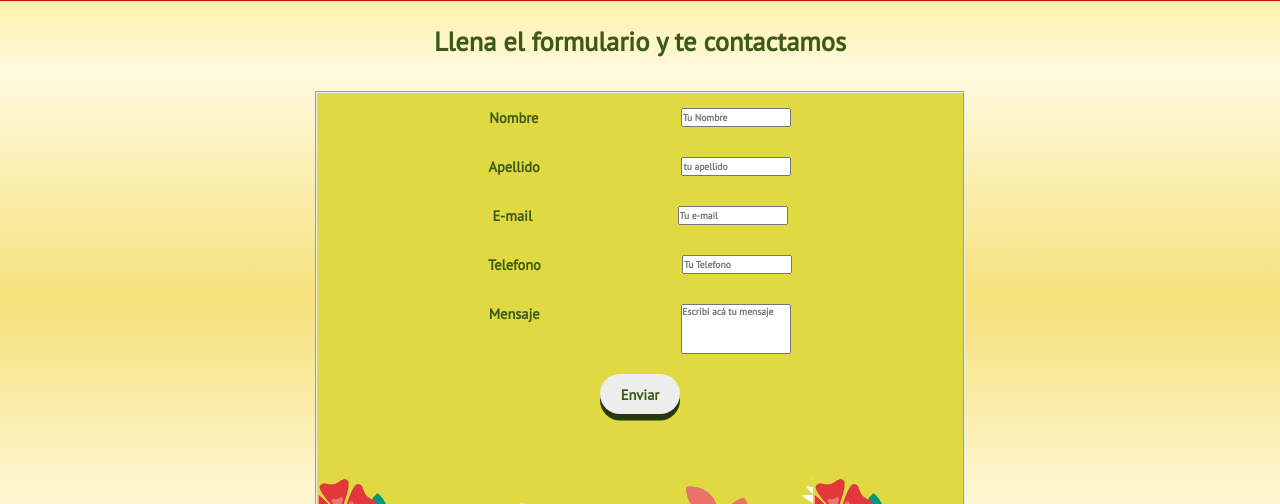
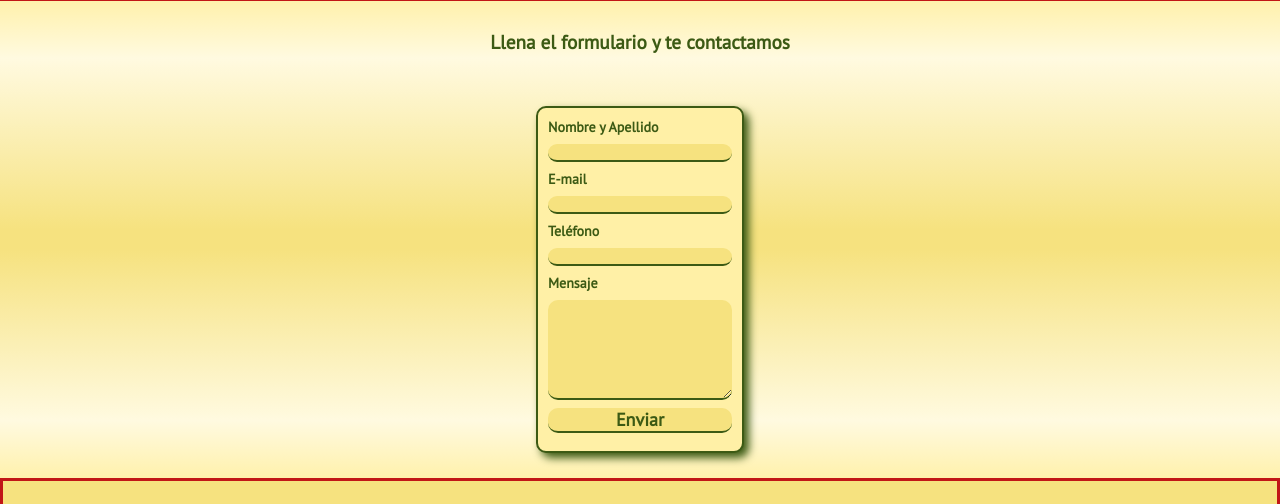
Before and after one commit to ElielMiranda07/proyecto__coder, a plain HTML site: page pages/contacto.html in a window 1280 px wide. Shown: the part 119-623 px from the top of the page. Drawn offline with nearby package versions, Linux system fonts and the light colour scheme.

Commit message:
Actualizacion 2/11

```diff
--- a/contacto.html
+++ b/pages/contacto.html
@@ -10,19 +10,19 @@
     </style>
     <link rel="shortcut icon" href="./Mulimedia/logoWeb.jpg">
     <link href="https://unpkg.com/aos@2.3.1/dist/aos.css" rel="stylesheet">
-    <link rel="stylesheet" href="./style.css">
+    <link rel="stylesheet" href="../style/style.css">
 </head>
 <body class="body">
     <header>
         <div>
             <h1 class="header__h1">
-                <a href="./index.html">La Filomena</a>
+                <a href="../index.html">La Filomena</a>
             </h1>
         </div>
         <div>
             <nav class="nav__bar">
                 <ul class="nav__ul">
-                    <li><a href="./index.html">Inicio</a></li>
+                    <li><a href="../index.html">Inicio</a></li>
                     <li><a href="./sobreNosotros.html" class="nav__ul__li">Sobre Nosotros</a></li>
                     <li><a href="./dia.html" class="nav__ul__li">Día</a></li>
                     <li><a href="./noche.html" class="nav__ul__li">Noche</a></li>
@@ -37,34 +37,22 @@
                 Llena el formulario y te contactamos
             </h2>
         </div>
-        <form action="">
-            <fieldset>
-                <div>
-                    <label for="nombre">Nombre</label>
-                    <input type="text" id="nombre" placeholder="Tu Nombre">
-                </div>
-                <div>
-                    <label for="nombre">Apellido</label>
-                    <input type="text" id="nombre" placeholder="tu apellido">
-                </div>
-                <div>
-                    <label for="email">E-mail</label>
-                    <input type="email" id="email" placeholder="Tu e-mail" required>
-                </div>
-                <div>
-                    <label for="telefono">Telefono</label>
-                    <input type="tel" id="telefono" placeholder="Tu Telefono" required>
-                </div>
-                <div>
-                    <label for="mensaje">Mensaje</label>
-                    <textarea id="mensaje" placeholder="Escribí acá tu mensaje"></textarea>
-                </div>
-                <span>
-                    <code>
-                        <button class="button" type="submit">Enviar</button>
-                    </code>
-                </span>
-            </fieldset>
+        <section>
+            <form action="" class="form">
+                <label for="nombre">Nombre y Apellido</label>
+                <input type="text" id="nombre" required>
+
+                <label for="email">E-mail</label>
+                <input type="email" id="email" required>
+
+                <label for="telefono">Teléfono</label>
+                <input type="tel" id="telefono" required>
+
+                <label for="mensaje">Mensaje</label>
+                <textarea id="mensaje"></textarea>
+
+                <input type="submit" value="Enviar">
+        </section>
     </main>
     <footer>
         <div>
@@ -74,9 +62,10 @@
             <p>¡Seguinos en nuestras redes!</p>
         </div>
         <div>
-            <a href="https://es-la.facebook.com/lafilomenasalon/" target="_blank"><img class="logos" src="./Mulimedia/facebook-logo-0.png" alt=""></a>
+            <a href="https://es-la.facebook.com/lafilomenasalon/" target="_blank"><img class="logos" src="../media/facebook-logo-0.png" alt=""></a>
         </div>
     </footer>
+    <script src="https://unpkg.com/aos@2.3.1/dist/aos.js"></script>
     <script>
         AOS.init();
     </script>
--- a/style.css
+++ b/style/style.css
@@ -1,3 +1,5 @@
+@import url('https://fonts.googleapis.com/css2?family=PT+Sans&display=swap');
+
 *{
     margin: 0;
     padding: 0;
@@ -43,7 +45,7 @@ header a{
 }
 
 header div{
-    padding: 5px;
+    margin: 8px
 }
 
 header li{
@@ -56,8 +58,10 @@ header li{
 
 .header__savage{
     background: rgb(0,0,0);
-    background: linear-gradient(90deg, rgba(0,0,0,1) 18%, rgba(57,255,20,1) 100%);
+    background: linear-gradient(90deg, rgba(0,0,0,1) 1%, rgba(57,255,20,1) 100%);
     border: 3px solid #000000;
+    display: flex;
+    justify-content: right;
 }
 
 .header__savage__a{
@@ -76,6 +80,10 @@ header li{
     align-items: center;
 }
 
+.nav__savage{
+    margin: 30px;
+}
+
 main{
     grid-area: main;
     display: flex;
@@ -90,13 +98,20 @@ main{
     border: 3px solid #39ff14;
 }
 
-main div{
+main article{
+    margin: 5px 10px 15px 10px;
+    display: flex;
+    flex-direction: column;
+    align-items: center;
+}
+
+main section{
     margin: 5px 10px 5px 10px;
 }
 
-.div__h2{
+main h2{
     color: #3c5a14;
-    font-size: 80%;
+    font-size: 120%;
     text-align: center;
     display: flex;
     justify-content: center;
@@ -106,28 +121,28 @@ main div{
 
 .div__h2__savage{
     color: #39ff14;
-    font-size: 80%;
+    font-weight: 800;
     text-align: center;
     display: flex;
     justify-content: center;
     align-items: center;
     height: 50px;
-    text-shadow: 0 0 5px #39ff14;
 }
 
-.div2__h2__savage{
+.article__h2__savage{
     font-size: 150%;
     text-shadow: 0 0 40px #000000;
 }
 
-.div2__h2__savage a{
+.article__h2__savage a{
     color: #39ff14;
     text-decoration: none;
 }
 
 main p{
     font-weight: 900;
-    font-size: 85%;
+    padding: 5px;
+    font-size: 75%;
     color: #3c5a14;
     text-align: center;
 }
@@ -137,95 +152,58 @@ main p{
 }
 
 .imagen{
-    width: 100%;
+    width: 70%;
     height: auto;
+    padding: 5px;
 }
 
 .maps{
-    height: 300px;
+    height: 250px;
     width: auto;
 }
 
-fieldset{
-    margin: 10px 5px 10px 5px;
-    background-image: url("./Mulimedia/contacto.jpg");
-    background-size: contain;
-    height: auto;
-    width: 260px;
-    display: flex;
-    flex-direction: column;
+.form{
+    font-weight: 800;
+    color: #3c5a14;
+    padding: 10px;
+    margin: 20px;
+    border: 2px solid #3c5a14;
+    border-radius: 10px;
+    box-shadow: 5px 5px 8px #3c5a14;
+    overflow: hidden;
+    background-color: #fff0a6;
 }
 
-fieldset label{
-    font-family: 'PT Sans', sans-serif;
-    font-weight: 900;
+section label, section input, section textarea{
+    display: block;
+    width: 100%;
+    margin-bottom: 8px;
+    font-size: 14px;
     color: #3c5a14;
-    font-size: 90%;
 }
 
-fieldset input{
-    width: 110px;
-    font-family: 'PT Sans', sans-serif;
-    font-weight: 900;
-    font-size: 60%;
+section input:not([type="submit"]), section textarea{
+    background-color: #f6e27f;
+    border: none;
+    border-radius: 10px;
+    border-bottom: 2px solid #3c5a14;
+    outline: none;
 }
 
-fieldset textarea{
-    height: 50px;
-    width: 110px;
-    font-family: 'PT Sans' , sans-serif;
-    font-weight: 900;
-    font-size: 60%;
-    overflow: scroll;
-    resize: none;
+section textarea{
+    min-height: 100px;
 }
 
-fieldset div{
-    display: flex;
-    flex-direction: row;
-    justify-content: space-between;
-}
-
-fieldset span{
-    display: flex;
-    justify-content: center;
-    margin: 5px 7px 5px 7px;
-}
-
-.button{
-    grid-area: button;
-}
-
-button{
-    background-color: #eee;
+section input[type="submit"]{
     border: none;
-    margin-bottom: 5px;
+    color: #3c5a14;
     font-family: 'PT Sans', sans-serif;
-    font-size: 90%;
-    font-weight: 900;
-    height: 40px;
-    width: 80px;
-    border-radius: 2rem;
-    color: #3c5a14;
-    box-shadow: 0 0.4rem #273a0d;
+    font-size: 18px;
+    font-weight: 800;
+    background-color: #f6e27f;
+    border-bottom: 2px solid #3c5a14;
+    border-radius: 10px;
     cursor: pointer;
-}
-
-button:active{
-    color: white;
-    box-shadow: 0 0.2rem #273a0d;
-    transform: translateY(0.2rem);
-}
-
-button:hover:not(:disabled){
-    background: #3c5a14;
-    color: white;
-    text-shadow: 0 0.1rem #273a0d;
-}
-
-button:disabled{
-    cursor: auto;
-    color: grey;
 }
 
 footer{
@@ -289,13 +267,13 @@ footer p{
     main p{
         font-size: 100%;
     }
-    .div__h2{
+    .article__h2{
         font-size: 110%;
     }
     .div__h2__savage{
         font-size: 110%;
     }
-    .div2__h2__savage{
+    .article__h2__savage{
         font-size: 200%;
     }
     fieldset{
@@ -329,7 +307,7 @@ footer p{
     main div{
         margin: 15px 30px 15px 30px;
     }
-    .div2__h2__savage{
+    .article__h2__savage{
         font-size: 260%;
     }
     main p{
@@ -359,7 +337,7 @@ footer p{
     header{
         height: 120px;
     }
-    .div2__h2__savage{
+    .article__h2__savage{
         position: sticky;
         top: 15px;
         z-index: 2;
```
Also changed, not shown: index.html (+18 -26 lines), pages/dia.html (renamed from dia.html, +23 -13 lines), pages/noche.html (renamed from noche.html, +19 -23 lines), pages/sobreNosotros.html (renamed from sobreNosotros.html, +11 -15 lines), media/contacto.jpg (renamed from Mulimedia/contacto.jpg), media/dia1.jpg (renamed from Mulimedia/dia1.jpg), media/dia2.jpg (renamed from Mulimedia/dia2.jpg), media/dia3.jpg (renamed from Mulimedia/dia3.jpg), media/facebook-logo-0.png (renamed from Mulimedia/facebook-logo-0.png), media/index1.jpg (renamed from Mulimedia/index1.jpg), media/index2.jpg (renamed from Mulimedia/index2.jpg), media/index3.jpg (renamed from Mulimedia/index3.jpg), media/logoWeb.jpg (renamed from Mulimedia/logoWeb.jpg), media/noche1.jpg (renamed from Mulimedia/noche1.jpg), 3 more files.
